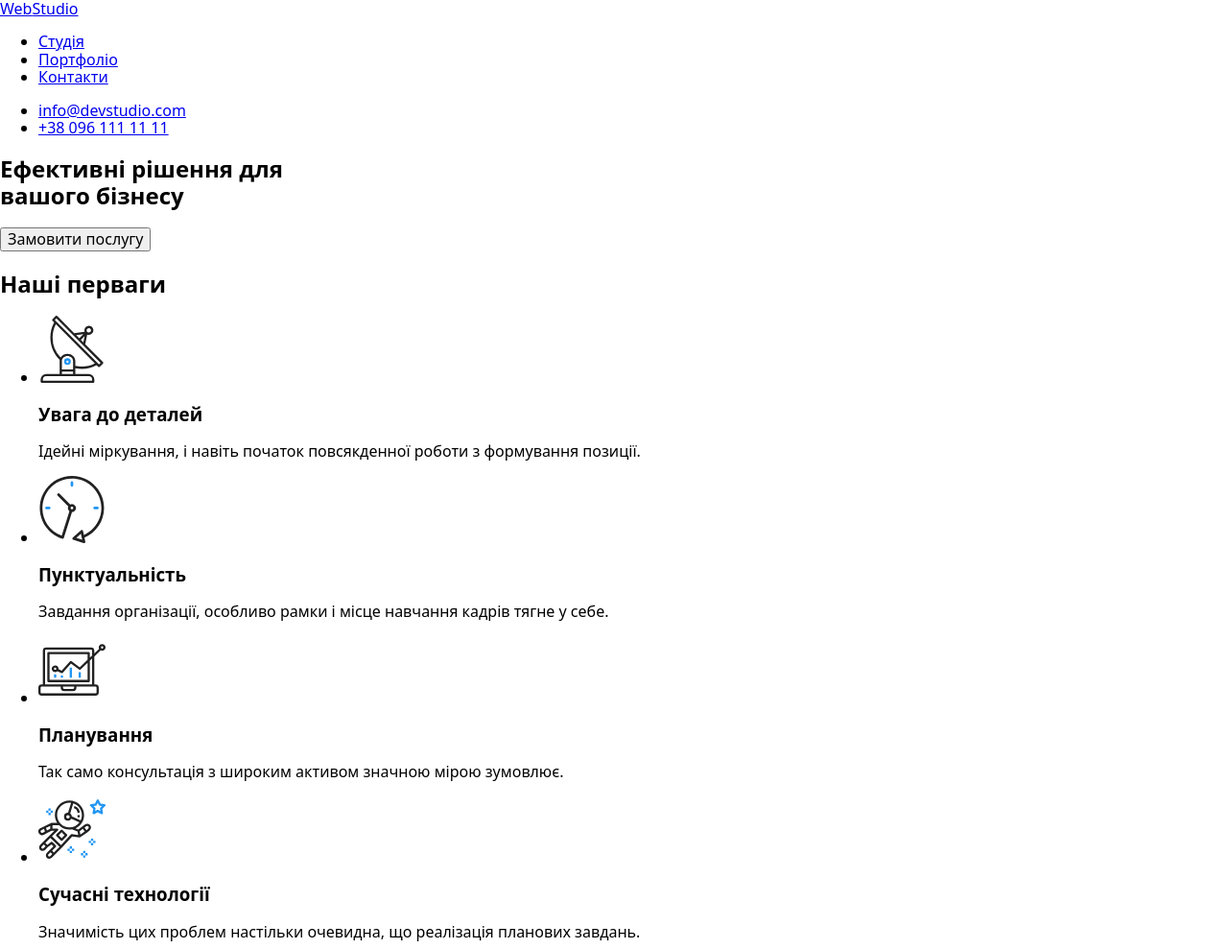
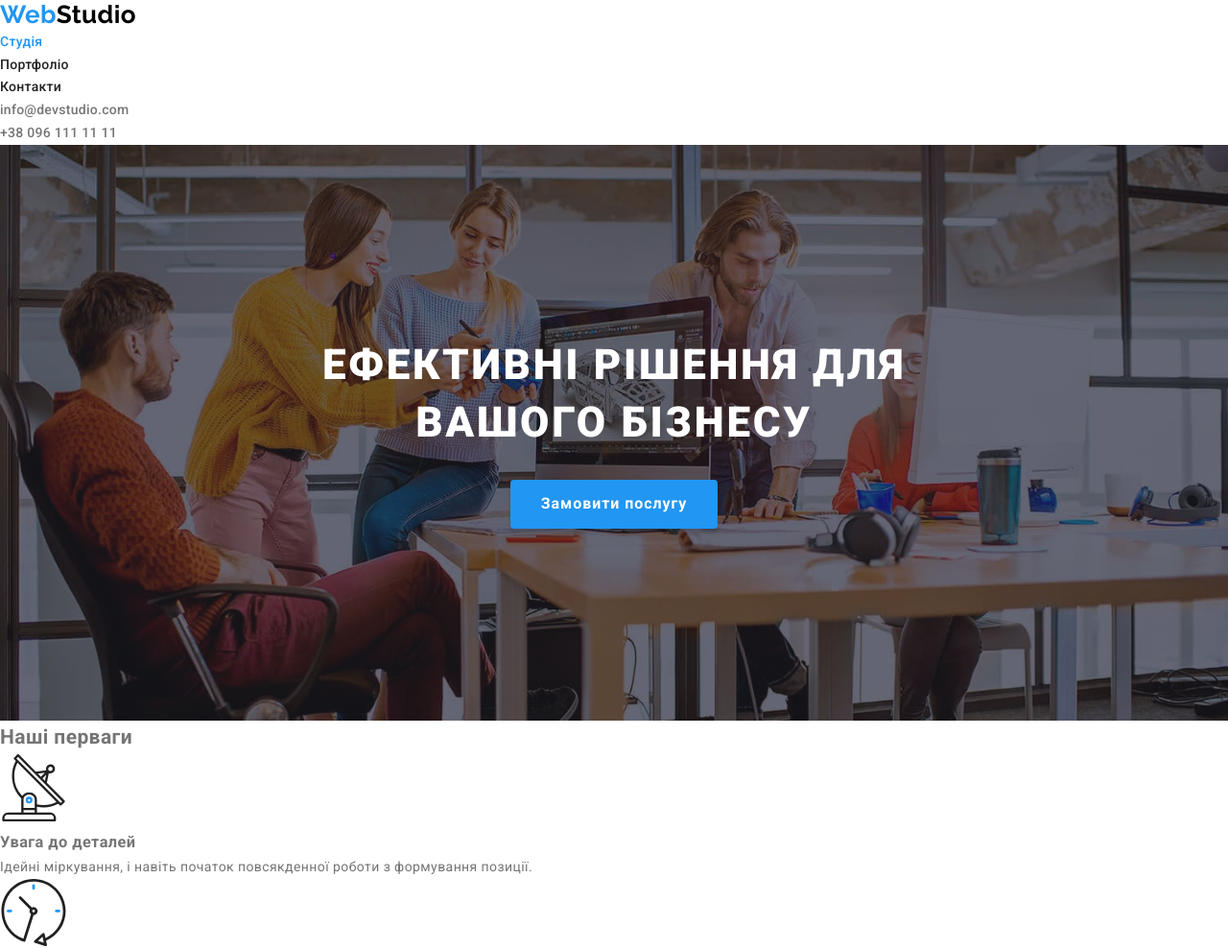
Before and after one commit to sandra-selezen/goit-markup-hw-07, a plain HTML site: page index.html in a window 1280 px wide. Shown: the top 989 px of the page at 96% size. Drawn offline with nearby package versions, Linux system fonts and the light colour scheme.

Commit message:
Add styles

```diff
--- a/index.html
+++ b/index.html
@@ -13,26 +13,27 @@
     <link rel="stylesheet" href="https://cdnjs.cloudflare.com/ajax/libs/modern-normalize/1.1.0/modern-normalize.min.css"
         integrity="sha512-wpPYUAdjBVSE4KJnH1VR1HeZfpl1ub8YT/NKx4PuQ5NmX2tKuGu6U/JRp5y+Y8XG2tV+wKQpNHVUX03MfMFn9Q=="
         crossorigin="anonymous" referrerpolicy="no-referrer">
+    <link rel="stylesheet" href="./css/main.min.css">
 </head>
 <body class="page">
     <header class="header">
         <nav class="navigation">
-            <a href="./index.html">Web<span>Studio</span></a>
+            <a href="./index.html" class="logo-label">Web<span class="logo-label--black">Studio</span></a>
             <ul>
-                <li><a href="./index.html">Студія</a></li>
-                <li><a href="./portfolio.html">Портфоліо</a></li>
-                <li><a href="#contacts">Контакти</a></li>
+                <li><a class="navigation__menu navigation__menu--current" href="./index.html">Студія</a></li>
+                <li><a class="navigation__menu" href="./portfolio.html">Портфоліо</a></li>
+                <li><a class="navigation__menu" href="#contacts">Контакти</a></li>
             </ul>
         </nav>
         <ul>
-            <li><a href="mailto:info@devstudio.com">info@devstudio.com</a></li>
-            <li><a href="tel:+380961111111">+38 096 111 11 11</a></li>
+            <li><a class="header__contact" href="mailto:info@devstudio.com">info@devstudio.com</a></li>
+            <li><a class="header__contact" href="tel:+380961111111">+38 096 111 11 11</a></li>
         </ul>
     </header>
     <main>
-        <section>
-            <h1>Ефективні рішення для <br>вашого бізнесу</h1>
-            <button type="button">Замовити послугу</button>
+        <section class="hero">
+            <h1 class="hero__title">Ефективні рішення для <br>вашого бізнесу</h1>
+            <button type="button" class="hero__button">Замовити послугу</button>
         </section>
         <section>
             <h2>Наші перваги</h2>
@@ -269,13 +270,13 @@
             </ul>
         </section>
     </main>
-    <footer>
-        <a href="./index.html">Web<span>Studio</span></a>
+    <footer class="footer">
+        <a href="./index.html" class="logo-label">Web<span class="logo-label--white">Studio</span></a>
         <address id="contacts">
             <ul>
-                <li><a href="https://goo.gl/maps/kAR4QX175ZXcQiyq7" rel="noreferrer noopener" target="_blank" title="Google Карти">м. Київ, пр-т Лесі Українки, 26</a></li>
-                <li><a href="mailto:info@devstudio.com">info@devstudio.com</a></li>
-                <li><a href="tel:+380961111111">+38 096 111 11 11</a></li>
+                <li><a class="footer__address" href="https://goo.gl/maps/kAR4QX175ZXcQiyq7" rel="noreferrer noopener" target="_blank" title="Google Карти">м. Київ, пр-т Лесі Українки, 26</a></li>
+                <li><a class="footer__contact" href="mailto:info@devstudio.com">info@devstudio.com</a></li>
+                <li><a class="footer__contact" href="tel:+380961111111">+38 096 111 11 11</a></li>
             </ul>
         </address>
         <p>приєднуйтесь</p>
--- /dev/null
+++ b/sass/components/_footer.scss
@@ -0,0 +1,23 @@
+.footer {
+    background-color: $colorBackgraundFooter;
+}
+
+.footer__address {
+    color: $colorWhitePrimary;
+    transition: color $duration $timingFunction;
+
+        &:hover,
+        &:focus {
+            color: $colorAccentPrimary;
+        }
+}
+
+.footer__contact {
+    color: $colorFooterContact;
+    transition: color $duration $timingFunction;
+
+        &:hover,
+        &:focus {
+            color: $colorAccentPrimary;
+        }
+}
--- /dev/null
+++ b/sass/components/_header.scss
@@ -0,0 +1,28 @@
+.navigation__menu {
+    font-weight: 500;
+    font-size: 14px;
+    line-height: 1.14;
+    letter-spacing: 0.02em;
+    color: $colorTitle;
+    transition: color $duration $timingFunction;
+
+        &:hover, &:focus {
+            color: $colorAccentPrimary;
+        }
+}
+
+.navigation__menu--current {
+    color: $colorAccentPrimary;
+}
+
+.header__contact {
+    font-weight: 500;
+    font-size: 14px;
+    line-height: 1.14;
+    letter-spacing: 0.02em;
+    transition: color $duration $timingFunction;
+
+        &:hover, &:focus {
+            color: $colorAccentPrimary;
+        }
+}
--- /dev/null
+++ b/sass/components/_hero.scss
@@ -0,0 +1,37 @@
+.hero {
+    max-width: 1600px;
+    height: 600px;
+    // margin-left: auto;
+    // margin-right: auto;
+    padding-top: 200px;
+    padding-bottom: 200px;
+    text-align: center;
+
+    background-color: $colorBackgraundHero;
+    background-image: linear-gradient(to right, $colorGradient, $colorGradient), url('../../images/hero-img.jpg');
+    background-repeat: no-repeat;
+    background-position: center;
+    background-size: cover;
+}
+
+.hero__title {
+    margin-bottom: 30px;
+    font-weight: 900;
+    font-size: 44px;
+    line-height: 1.36;
+    letter-spacing: 0.06em;
+    text-transform: uppercase;
+
+    color: $colorWhitePrimary;
+}
+
+.hero__button {
+    @extend %button;
+    padding-left: 32px;
+    padding-right: 32px;
+    transition: background-color $duration $timingFunction;
+
+        &:hover, &:focus {
+            background-color: $colorAccentSecondary;
+        }
+}
--- a/sass/components/_logo.scss
+++ b/sass/components/_logo.scss
@@ -0,0 +1,15 @@
+.logo-label {
+    font-family: 'Raleway', sans-serif;
+    font-weight: 700;
+    font-size: 26px;
+    line-height: 1.2;
+    color: $colorAccentPrimary;
+}
+
+.logo-label--white {
+    color: $colorWhitePrimary;
+}
+
+.logo-label--black {
+    color: $colorPrimaryBlack;
+}
--- /dev/null
+++ b/sass/components/_page.scss
@@ -0,0 +1,57 @@
+.page {
+    font-family: 'Roboto', sans-serif;
+    font-weight: 400;
+    font-size: 14px;
+    line-height: 1.7;
+    letter-spacing: 0.03em;
+    color: $colorText;
+    background-color: $colorWhitePrimary;
+}
+
+h1,
+h2,
+h3,
+p,
+ul {
+    margin: 0;
+}
+
+img {
+    display: block;
+}
+
+input,
+textarea {
+    outline: none;
+}
+
+a {
+    color: inherit;
+    text-decoration: none;
+}
+
+ul {
+    padding: 0;
+    list-style: none;
+}
+
+address {
+    font-style: normal;
+}
+
+%button {
+    font-weight: 700;
+    font-size: 16px;
+    line-height: 1.88;
+    letter-spacing: 0.06em;
+
+    color: $colorWhitePrimary;
+
+    padding-top: 10px;
+    padding-bottom: 10px;
+    border-radius: 4px;
+    background-color: $colorAccentPrimary;
+    box-shadow: $shadowButton;
+    border-width: 0;
+    cursor: pointer;
+}
--- a/sass/main.scss
+++ b/sass/main.scss
@@ -0,0 +1,6 @@
+@import 'utils/variables';
+@import 'components/page';
+@import 'components/header';
+@import 'components/logo';
+@import 'components/hero';
+@import 'components/footer';
--- a/sass/utils/_variables.scss
+++ b/sass/utils/_variables.scss
@@ -0,0 +1,52 @@
+$colorAccentPrimary: #2196F3;
+$colorAccentSecondary: #188CE8;
+$colorWhitePrimary: #FFFFFF;
+$colorWhiteSecondary: #F5F4FA;
+$colorPrimaryBlack: #000000;
+$colorTitle: #212121;
+$colorText: #757575;
+$colorFooterContact: rgba(255, 255, 255, 0.6);
+$colorBorderPortfolioCard: #EEEEEE;
+$shadowButton: 0px 4px 4px rgba(0, 0, 0, 0.15);
+$shadowPortfolioCard: 0px 1px 1px rgba(0, 0, 0, 0.12),
+0px 4px 4px rgba(0, 0, 0, 0.06),
+1px 4px 6px rgba(0, 0, 0, 0.16);
+$shadowBox: 0px 1px 3px rgba(0, 0, 0, 0.12),
+0px 1px 1px rgba(0, 0, 0, 0.14),
+0px 2px 1px rgba(0, 0, 0, 0.2);
+$colorHeaderLine: #ECECEC;
+$colorBackgraundHero: #C4C4C4;
+$colorBackgraundFooter: #2F303A;
+$colorGradient: rgba(47, 48, 58, 0.4);
+$colorIcon: #AFB1B8;
+$duration: 250ms;
+$timingFunction: cubic-bezier(0.4, 0, 0.2, 1);
+
+
+//     --accent-opacity-color: rgba(33, 150, 243, 0.9);
+//
+
+//     --border-color: #EEEEEE;
+//
+//     --header-border-color: #ECECEC;
+//     --footer-contact-color: rgba(255, 255, 255, 0.6);
+//     --footer-bg-link: rgba(255, 255, 255, 0.1);
+//     --hero-button-shadow: 0px 4px 4px rgba(0, 0, 0, 0.15);
+//     --team-card-shadow: 0px 1px 3px rgba(0, 0, 0, 0.12),
+//         0px 1px 1px rgba(0, 0, 0, 0.14),
+//         0px 2px 1px rgba(0, 0, 0, 0.2);
+//     --filter-buttons-shadow: 0px 3px 1px rgba(0, 0, 0, 0.1),
+//         0px 1px 2px rgba(0, 0, 0, 0.08),
+//         0px 2px 2px rgba(0, 0, 0, 0.12);
+//
+//     --label-bg-color: rgba(47, 48, 58, 0.8);
+//     --hero-bg-color: #C4C4C4;
+//     --portfolio-card-shadow: 0px 1px 1px rgba(0, 0, 0, 0.12),
+//         0px 4px 4px rgba(0, 0, 0, 0.06),
+//         1px 4px 6px rgba(0, 0, 0, 0.16);
+//     --icon-color: #AFB1B8;
+//     --backdrop-color: rgba(0, 0, 0, 0.2);
+//
+//     --close-button-color: rgba(0, 0, 0, 0.1);
+//     --input-border-color: rgba(33, 33, 33, 0.2);
+//     --footer-input-border-color: rgba(255, 255, 255, 0.3);
```
Also changed, not shown: portfolio.html (+1 -0 lines), css/main.css (added), css/main.min.css (added), 5 other files.
